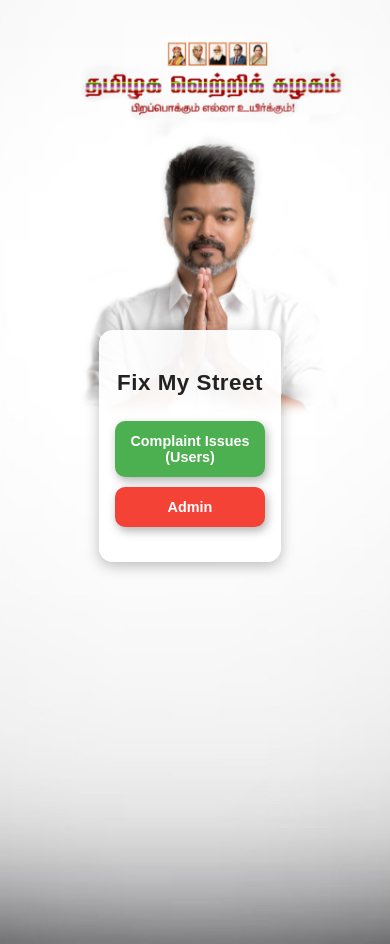
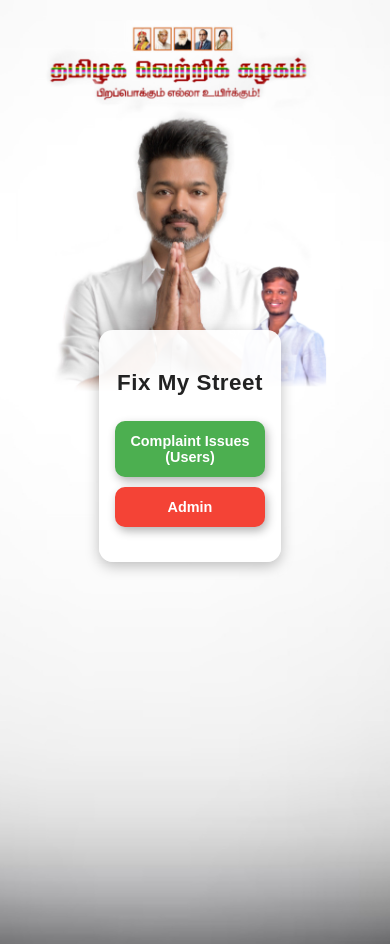
Before and after one commit to Kishorekumar1116/Street-Issue-Report, a plain HTML site: page Frontend/index.html.html in a window 390 px wide. Drawn offline with Linux system fonts and the light colour scheme.

Commit message:
Change background image for mobile responsiveness

```diff
--- a/Frontend/index.html.html
+++ b/Frontend/index.html.html
@@ -106,7 +106,7 @@
     /* 📱 Mobile Responsive */
     @media (max-width: 480px) {
       body {
-        background-image: url('./T1.png');
+        background-image: url('./T2.png');
         background-size: cover;
         background-position: center;
         background-repeat: no-repeat;
```
